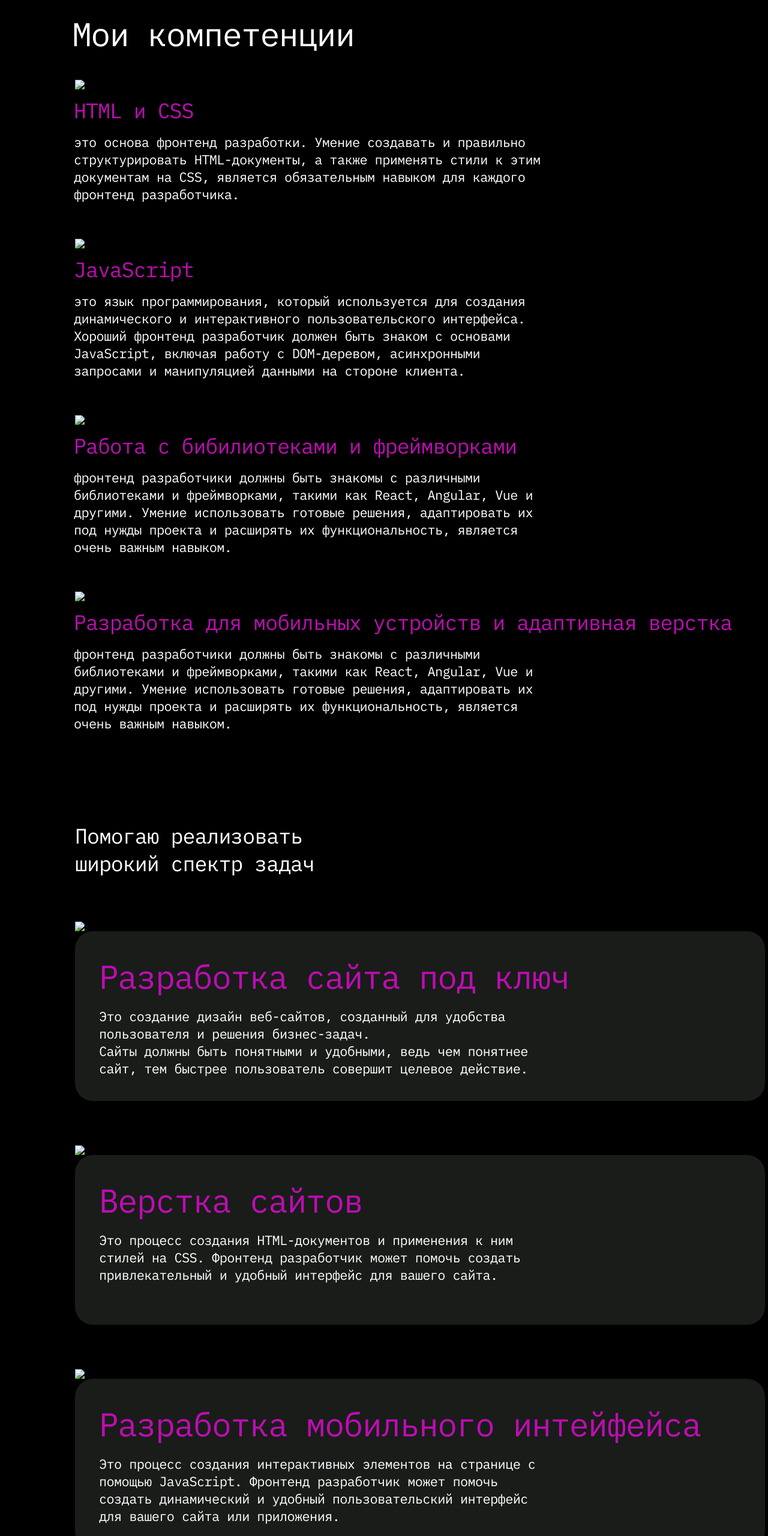
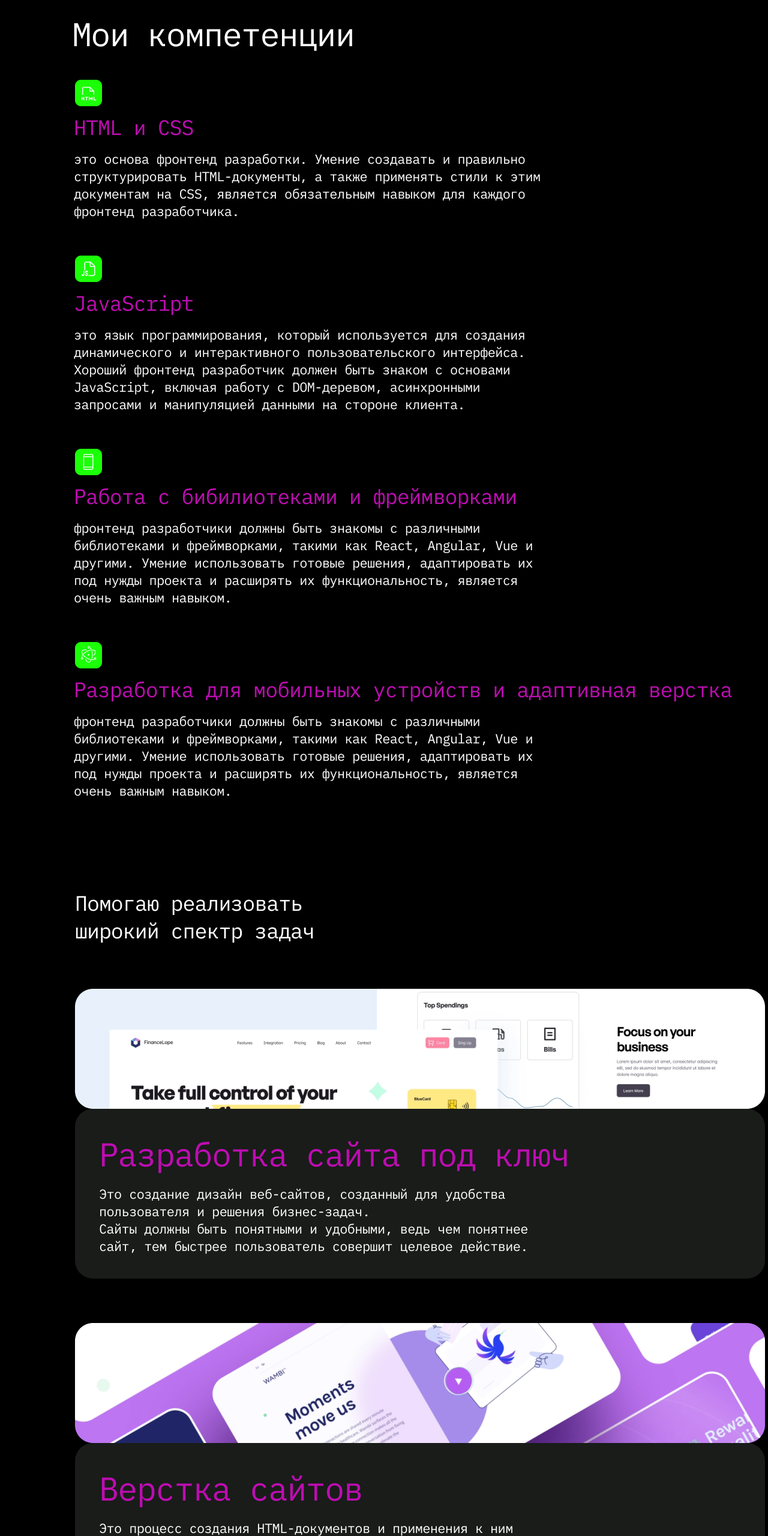
Before and after one commit to DmitryBulaev/portfolio, a plain HTML site: page index.html in a window 1280 px wide. Shown: the part 2480-5040 px from the top of the page at 60% size. Drawn offline with Linux system fonts and the light colour scheme; files that its build step writes are made by us from their sources; files whose address does not match are found by name.

Commit message:
Update index.html

```diff
--- a/index.html
+++ b/index.html
@@ -3,7 +3,7 @@
 <head>
     <meta charset="UTF-8">
     <title>Портфолио</title>
-    <link rel="stylesheet" href="/styles/reset.css">
+    <link rel="stylesheet" href="reset.css">
 
     <link rel="preconnect" href="https://fonts.googleapis.com">
     <link rel="preconnect" href="https://fonts.gstatic.com" crossorigin>
@@ -18,7 +18,7 @@
     <link href="https://fonts.googleapis.com/css2?family=IBM+Plex+Mono:wght@400;700&family=Manrope:wght@200;400&display=swap"
     rel="stylesheet">
 
-    <link rel="stylesheet" href="/styles/styles.css">
+    <link rel="stylesheet" href="styles.css">
 </head>
 <body>
     <div class="Preview">
@@ -63,7 +63,7 @@
                 <h3 id="skills">Мои компетенции</h3>
                 <div class="skill">
                     <img class="skill__preview"
-                    src="/resources/html.png"
+                    src="html.png"
                     alt="html">
                     <h3 class="skill__headline">HTML и CSS</h3>
                     <p class="skill__description">
@@ -75,7 +75,7 @@
                 </div>
                 <div class="skill">
                     <img class="skill__preview"
-                    src="/resources/JavaScript.jpg"
+                    src="JavaScript.jpg"
                     alt="JavaScript">
                     <h3 class="skill__headline">JavaScript</h3>
                     <p class="skill__description">
@@ -87,7 +87,7 @@
                 </div>
                 <div class="skill">
                     <img class="skill__preview"
-                    src="/resources/library.jpg"
+                    src="library.jpg"
                     alt="library">
                     <h3 class="skill__headline">Работа с бибилиотеками и фреймворками</h3>
                     <p class="skill__description">
@@ -99,7 +99,7 @@
                 </div>
                 <div class="skill">
                     <img class="skill__preview"
-                    src="/resources/adaptive.jpg"
+                    src="adaptive.jpg"
                     alt="adaptive">
                     <h3 class="skill__headline">Разработка для мобильных устройств и адаптивная верстка</h3>
                     <p class="skill__description">
@@ -112,7 +112,7 @@
                 <p id="services" class="services-headline">Помогаю реализовать широкий спектр задач</p>
                 <img
                     class="task-img"
-                    src="resources/site-key-dev.jpg"
+                    src="site-key-dev.jpg"
                     alt="Разработка сайта"
                 />
                 <div class="task">
@@ -125,7 +125,7 @@
                 </div>
                 <img
                 class="task-img"
-                src="resources/page-proofs.jpg"
+                src="page-proofs.jpg"
                 alt="Верстка"
                 />
                 <div class="task">
@@ -137,7 +137,7 @@
                 </div>
                 <img
                 class="task-img"
-                src="resources/mobile-interf.jpg"
+                src="mobile-interf.jpg"
                 alt="Мобильный интерфейс"
                 />
                 <div class="task">
```
